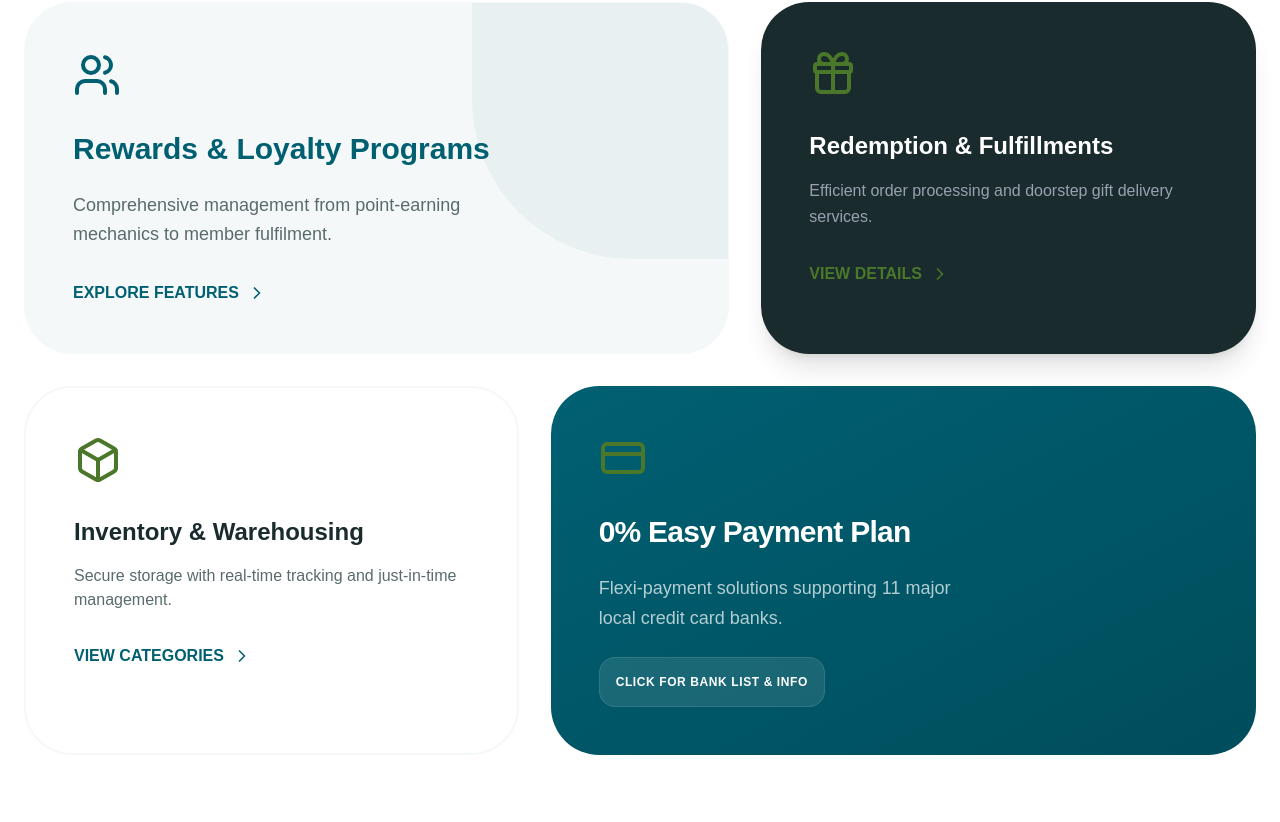
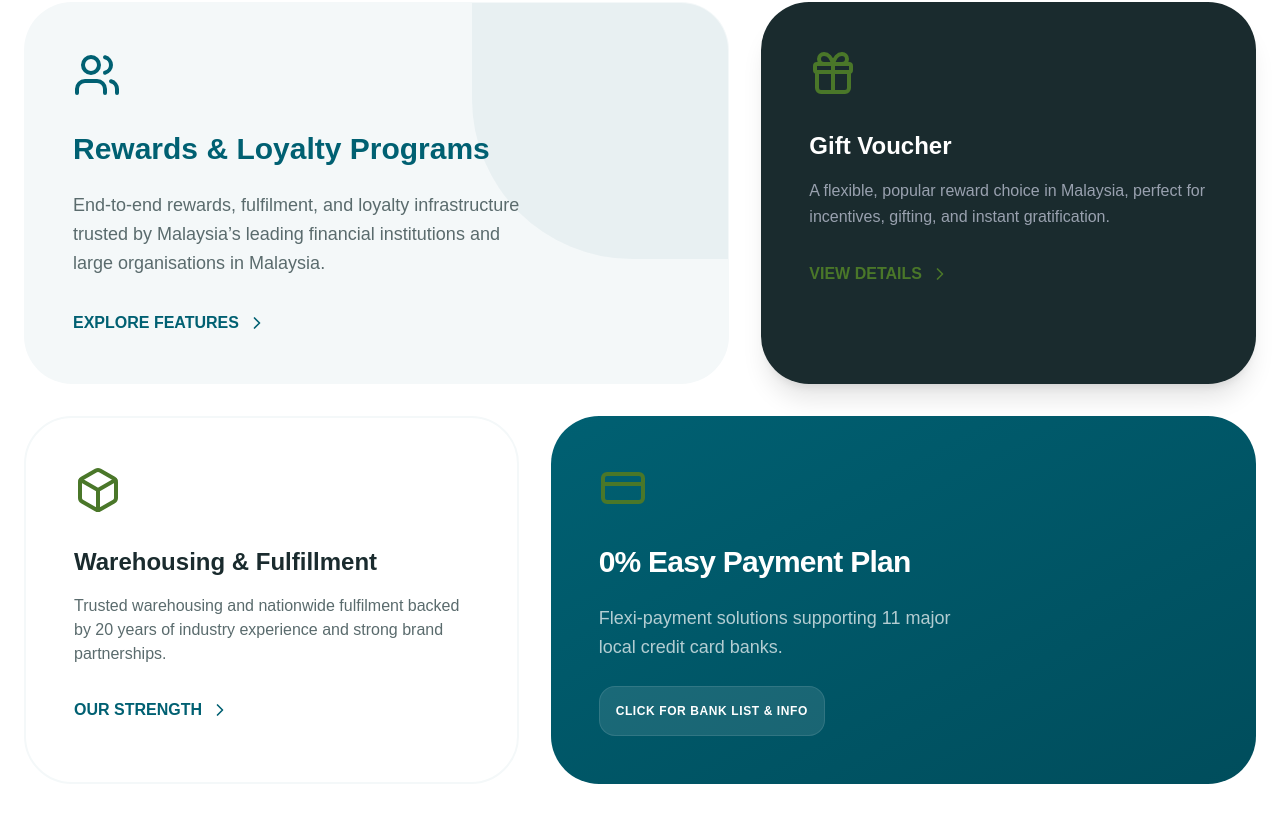
Before and after one commit to jasonkc0921/dcr, a Next.js app: page / in a window 1280 px wide. Shown: the part 852-1674 px from the top of the page. Built offline with nearby package versions, Linux system fonts and the light colour scheme.

Commit message:
changes according to Jessie Input

```diff
--- a/src/components/LandingPage.jsx
+++ b/src/components/LandingPage.jsx
@@ -3,14 +3,15 @@ import React, { useState } from 'react';
 import { motion, AnimatePresence } from 'framer-motion';
 import {
   X, Globe, Layers, CreditCard, Zap, CheckCircle2,
-  MousePointer2, Gift, Search, Lock, Clock, Truck, Users
+  MousePointer2, Gift, Search, Lock, Clock, Truck, Users,
+  ShieldCheck, Handshake, TrendingUp, Settings, BarChart3, Box
 } from 'lucide-react';
 
 // Import sub-components
 import Navbar from './NavBar';
 import Hero from './Hero';
 import Services from './Services';
-import Groups  from './Groups';
+import Groups from './Groups';
 import Footer from './Footer';
 
 const LandingPage = () => {
@@ -28,34 +29,42 @@ const LandingPage = () => {
 
   const serviceDetails = {
     loyalty: {
-      title: "Rewards & Loyalty Programs",
+      title: "Loyalty Program Management",
       color: "bg-[#006072]",
       features: [
-        { icon: <Globe className="w-5 h-5" />, title: "Online Purchase", desc: "Allow customers and employees to purchase items without leaving home." },
-        { icon: <Layers className="w-5 h-5" />, title: "Instalment Plans", desc: "Enjoy up to 36 months affordable monthly instalments (subject to card type)." },
-        { icon: <CreditCard className="w-5 h-5" />, title: "Easy Payment Facilities", desc: "Increases affordability and sales for your products." },
-        { icon: <Zap className="w-5 h-5" />, title: "Advanced Ordering", desc: "A hassle-free system delivering products right to the doorstep in days." }
+        { icon: <ShieldCheck className="w-5 h-5" />, title: "Structured Compliance", desc: "Strengthen long-term customer loyalty through structured, compliant, and scalable rewards programs." },
+        { icon: <Handshake className="w-5 h-5" />, title: "Motivate Partners", desc: "Motivate agents, dealers, and partners with measurable incentives that drive performance and retention." },
+        { icon: <TrendingUp className="w-5 h-5" />, title: "Data-Driven Mechanics", desc: "Increase engagement and repeat behaviour using data-driven, goal-based loyalty mechanics." },
+        { icon: <Settings className="w-5 h-5" />, title: "End-to-End Management", desc: "Reduce operational complexity with centralized fulfilment, reporting, and end-to-end programme management." }
+      ],
+      buttons: [
+        { label: "Loyalty Program Enquiry", primary: true },
+        { label: "Join as Supplier", primary: false }
       ]
     },
     redemption: {
-      title: "Redemption & Fulfillments",
+      title: "Gift Voucher",
       color: "bg-[#1a2b2e]",
       features: [
-        { icon: <CheckCircle2 className="w-5 h-5" />, title: "Full Process Handling", desc: "We manage employee rewards, credit card rewards, and mail orders." },
-        { icon: <MousePointer2 className="w-5 h-5" />, title: "Multi-Method Redemption", desc: "Conventional, online, or on-the-spot—state your preference." },
-        { icon: <Gift className="w-5 h-5" />, title: "Added Gift Services", desc: "Gift-wrapping, address confirmation, and doorstep delivery with acknowledgement." },
-        { icon: <Search className="w-5 h-5" />, title: "Real-Time Tracking", desc: "Tracking is done online in real-time. We handle all queries and complaints." }
+        { icon: <Gift className="w-5 h-5" />, title: "Flexible Choice", desc: "Flexible reward choice accepted across multiple brands and categories." },
+        { icon: <Zap className="w-5 h-5" />, title: "Instant Issuance", desc: "Instant issuance with faster fulfilment compared to physical rewards." },
+        { icon: <BarChart3 className="w-5 h-5" />, title: "Budget Control", desc: "Easy to manage, track, and control reward budgets at scale." },
+        { icon: <Handshake className="w-5 h-5" />, title: "Ideal for Incentives", desc: "Ideal for customer rewards, employee incentives, and dealer programmes." }
+      ],
+      buttons: [
+        { label: "Explore Gift Voucher Solutions", primary: true }
       ]
     },
     inventory: {
-      title: "Inventory & Warehousing",
+      title: "Warehousing & Fulfillment",
       color: "bg-[#4A7729]",
       features: [
-        { icon: <Lock className="w-5 h-5" />, title: "24-Hour Security", desc: "Surveillance, authorized card access systems, and insurance coverage." },
-        { icon: <Layers className="w-5 h-5" />, title: "Inventory Control", desc: "Our system monitors stock levels to save you unnecessary costs." },
-        { icon: <Clock className="w-5 h-5" />, title: "Just-In-Time Management", desc: "Minimizes storage space, passing the cost benefits directly to you." },
-        { icon: <Truck className="w-5 h-5" />, title: "Diverse Categories", desc: "Premium gifts, consumer appliances, household, health & beauty, and vouchers." }
-      ]
+        { icon: <Box className="w-5 h-5" />, title: "Professional Management", desc: "Secure warehousing managed by experienced fulfilment professionals." },
+        { icon: <Truck className="w-5 h-5" />, title: "Nationwide Delivery", desc: "Nationwide delivery via trusted courier partners." },
+        { icon: <Clock className="w-5 h-5" />, title: "Proven Reliability", desc: "Proven SLA performance backed by 20 years’ experience." },
+        { icon: <Handshake className="w-5 h-5" />, title: "Strong Partnerships", desc: "Strong, long-term merchandise brand partnerships." }
+      ],
+      buttons: [{ label: "Fulfilment Enquiry", primary: true }]
     },
     epp: {
       title: "0% Easy Payment Plan",
@@ -65,7 +74,8 @@ const LandingPage = () => {
         { icon: <CreditCard className="w-5 h-5" />, title: "Single Terminal", desc: "Hassle-free. Accept up to 11 major local credit card banks." },
         { icon: <Users className="w-5 h-5" />, title: "Everyone Wins", desc: "Secures better cash flow for merchants while customers benefit from flexi-instalments." },
         { icon: <Gift className="w-5 h-5" />, title: "Earn Points", desc: "A quick and easy way to secure customer loyalty through point-earning rewards." }
-      ]
+      ],
+      buttons: [{ label: "Enquire About EPP", primary: true }]
     }
   };
 
@@ -81,7 +91,6 @@ const LandingPage = () => {
       <Groups />
       <Footer />
 
-      {/* --- MODAL SYSTEM --- */}
       <AnimatePresence>
         {activeModal && (
           <div className="fixed inset-0 z-[100] flex items-center justify-center p-4">
@@ -92,12 +101,7 @@ const LandingPage = () => {
             />
             <motion.div
               initial={{ scale: 0.8, opacity: 0, y: 50 }}
-                animate={{
-                  scale: 1,
-                  opacity: 1,
-                  y: 0,
-                  transition: { type: "spring", damping: 25, stiffness: 300 }
-                }}
+              animate={{ scale: 1, opacity: 1, y: 0, transition: { type: "spring", damping: 25, stiffness: 300 } }}
               exit={{ scale: 0.8, opacity: 0, y: 50 }}
               className="relative w-full max-w-2xl bg-white rounded-[2.5rem] overflow-hidden shadow-2xl"
             >
@@ -118,10 +122,20 @@ const LandingPage = () => {
                   </div>
                 ))}
               </div>
-              <div className="p-6 bg-gray-50 border-t border-gray-100 text-center">
-                <button className="px-8 py-3 bg-[#006072] text-white rounded-xl font-bold text-sm hover:shadow-lg transition-all">
-                  Request Full Brochure
+
+              <div className="p-6 bg-gray-50 border-t border-gray-100 flex flex-col sm:flex-row justify-center gap-4">
+                {serviceDetails[activeModal].buttons.map((btn, i) => (
+                  <button
+                    key={i}
+                    className={`px-6 py-3 rounded-xl font-bold text-sm transition-all shadow-sm hover:shadow-md ${
+                      btn.primary
+                      ? "bg-[#006072] text-white hover:bg-[#004d5c]"
+                      : "bg-white border border-gray-200 text-gray-700 hover:bg-gray-100"
+                    }`}
+                  >
+                    {btn.label}
                   </button>
+                ))}
               </div>
             </motion.div>
           </div>
--- a/src/components/Services.jsx
+++ b/src/components/Services.jsx
@@ -25,7 +25,7 @@ const Services = ({ fadeInUp, staggerContainer, onServiceClick }) => {
             <div className="relative z-10">
               <Users className="w-12 h-12 text-[#006072] mb-8" />
               <h3 className="text-3xl font-black mb-6 text-[#006072]">Rewards & Loyalty Programs</h3>
-              <p className="text-[#5a6b6d] text-lg leading-relaxed max-w-md">Comprehensive management from point-earning mechanics to member fulfilment.</p>
+              <p className="text-[#5a6b6d] text-lg leading-relaxed max-w-md">End-to-end rewards, fulfilment, and loyalty infrastructure trusted by Malaysia’s leading financial institutions and large organisations in Malaysia.</p>
               <div className="mt-8 flex items-center gap-2 text-[#006072] font-black group-hover:gap-4 transition-all uppercase">
                 Explore Features <ChevronRight className="w-5 h-5" />
               </div>
@@ -40,8 +40,8 @@ const Services = ({ fadeInUp, staggerContainer, onServiceClick }) => {
             className="md:col-span-5 p-12 bg-[#1a2b2e] text-white rounded-[3rem] shadow-xl relative group cursor-pointer overflow-hidden"
           >
             <Gift className="w-12 h-12 text-[#4A7729] mb-8" />
-            <h3 className="text-2xl font-bold mb-4">Redemption & Fulfillments</h3>
-            <p className="text-gray-400 leading-relaxed">Efficient order processing and doorstep gift delivery services.</p>
+            <h3 className="text-2xl font-bold mb-4">Gift Voucher</h3>
+            <p className="text-gray-400 leading-relaxed">A flexible, popular reward choice in Malaysia, perfect for incentives, gifting, and instant gratification.</p>
             <div className="mt-8 flex items-center gap-2 text-[#4A7729] font-black uppercase">
               View Details <ChevronRight className="w-5 h-5" />
             </div>
@@ -54,10 +54,10 @@ const Services = ({ fadeInUp, staggerContainer, onServiceClick }) => {
             className="md:col-span-5 p-12 bg-white rounded-[3rem] border-2 border-[#F4F8F9] group cursor-pointer hover:border-[#006072]/20 transition-all"
           >
             <Box className="w-12 h-12 text-[#4A7729] mb-8" />
-            <h3 className="text-2xl font-bold mb-4 text-[#1a2b2e]">Inventory & Warehousing</h3>
-            <p className="text-[#5a6b6d]">Secure storage with real-time tracking and just-in-time management.</p>
+            <h3 className="text-2xl font-bold mb-4 text-[#1a2b2e]">Warehousing & Fulfillment</h3>
+            <p className="text-[#5a6b6d]">Trusted warehousing and nationwide fulfilment backed by 20 years of industry experience and strong brand partnerships.</p>
             <div className="mt-8 flex items-center gap-2 text-[#006072] font-black uppercase">
-              View Categories <ChevronRight className="w-5 h-5" />
+              Our Strength <ChevronRight className="w-5 h-5" />
             </div>
           </motion.div>
 
```
Lines whose indentation alone changed are shown as unchanged.
